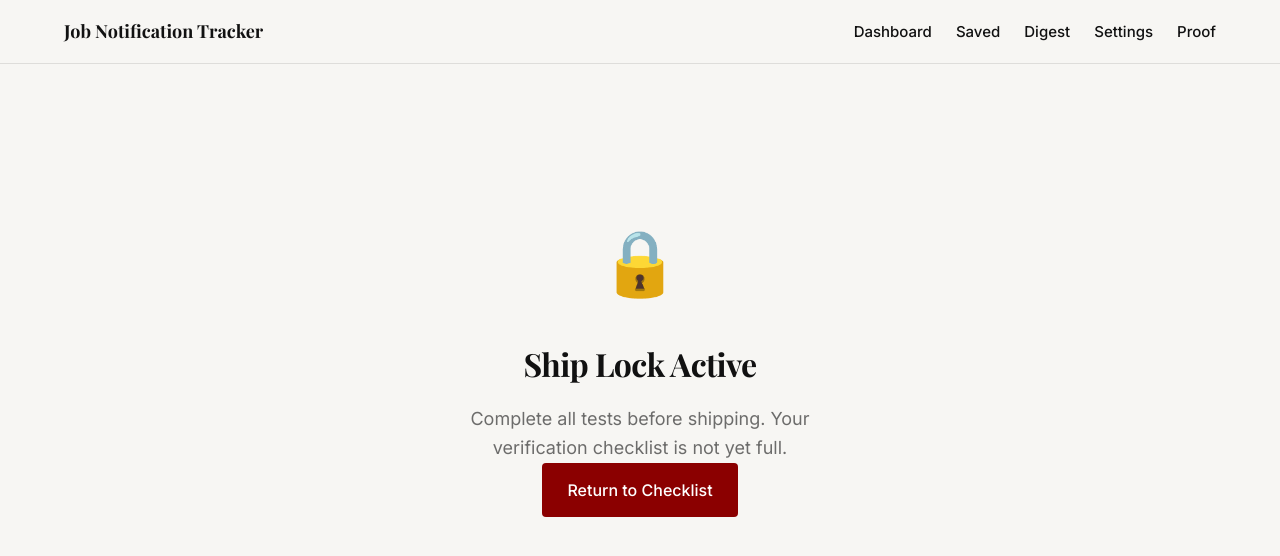
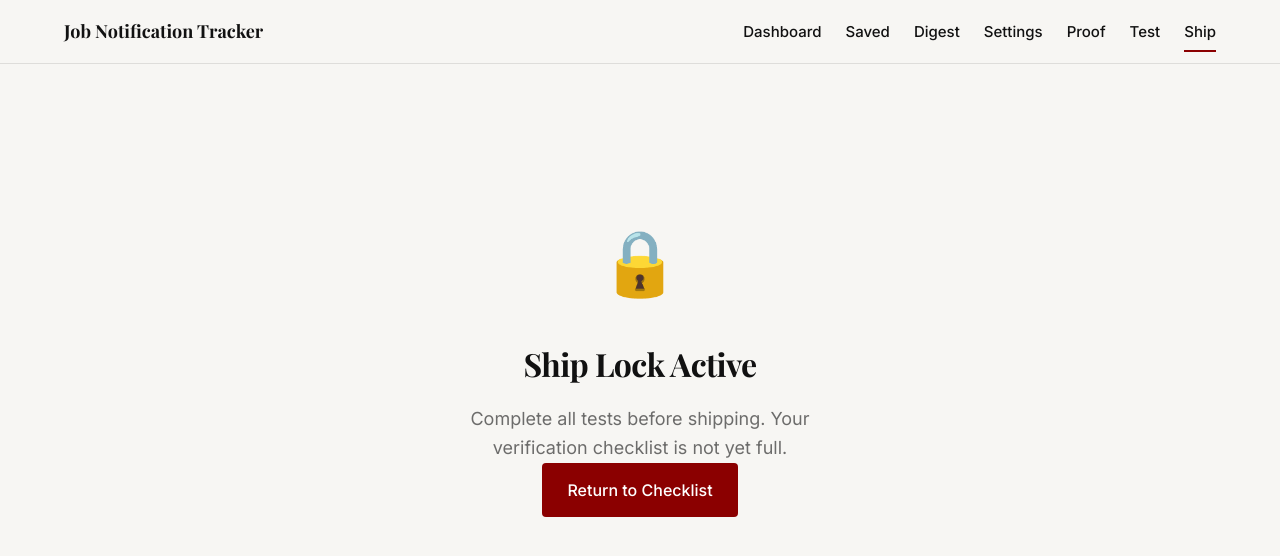
Before and after one commit to Bhagyakhelde/job-project, a React (Vite) app: page /jt/08-ship in a window 1280 px wide. Shown: the top 556 px of the page. Built offline with nearby package versions, Linux system fonts and the light colour scheme.

Commit message:
Step 8: Finalize NavBar links and documentation for Test Checklist system

```diff
--- a/src/components/layout/NavBar.jsx
+++ b/src/components/layout/NavBar.jsx
@@ -11,6 +11,8 @@ const NavBar = () => {
         { name: 'Digest', path: '/digest' },
         { name: 'Settings', path: '/settings' },
         { name: 'Proof', path: '/proof' },
+        { name: 'Test', path: '/jt/07-test' },
+        { name: 'Ship', path: '/jt/08-ship' },
     ];
 
     return (
```
